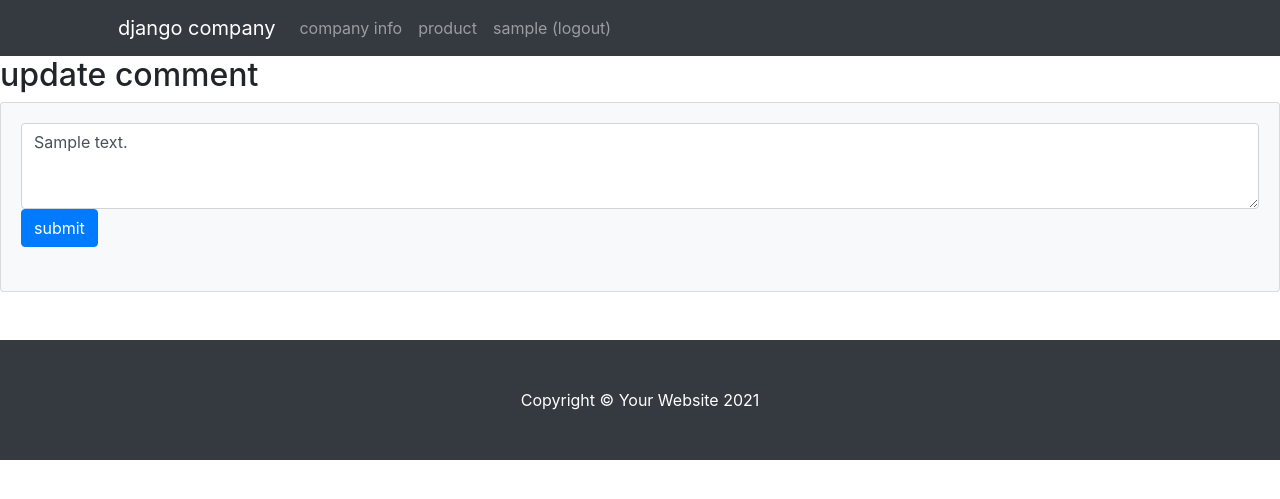
After one commit to bburing/django_lec, a Django app: page /mysite/comment/update/1/ in a window 1280 px wide. The commit adds this page. Shown: the top 499 px of the page. Run offline with Django 4.2, Linux system fonts and the light colour scheme; a user stored in the database is signed in; tables that the repository leaves empty hold one stand-in row (values such as "Sample post"); some libraries are stand-ins or nearby versions.

Commit message:
4주차 개발 시작

```diff
--- a/accounts/views.py
+++ b/accounts/views.py
@@ -9,8 +9,8 @@ def signup(request):
             user = form.save()
             login(request, user)
             return redirect('/')
-        else:
-            form = SignupForm()
+    else:
+        form = SignupForm()
         return render(request, 'accounts/signup.html', {'form': form})
 
 # Create your views here.
--- /dev/null
+++ b/mysite/forms.py
@@ -0,0 +1,7 @@
+from .models import Comment
+from django import forms
+
+class CommentForm(forms.ModelForm):
+    class Meta:
+        model = Comment
+        fields = ('content',)
--- a/mysite/models.py
+++ b/mysite/models.py
@@ -1,6 +1,17 @@
 from django.db import models
+from django.contrib.auth.models import User
 
 class MainContent(models.Model):
     title = models.CharField(max_length=200)
     content = models.TextField()
     pub_date = models.DateTimeField('date published')
+
+    def __str__(self):
+        return self.title
+
+class Comment(models.Model):
+    author = models.ForeignKey(User, on_delete=models.CASCADE)
+    content_list = models.ForeignKey(MainContent, on_delete=models.CASCADE)
+    content = models.TextField()
+    create_date = models.DateTimeField(auto_now_add=True)
+    modify_date=models.DateTimeField(auto_now=True)
--- a/mysite/urls.py
+++ b/mysite/urls.py
@@ -20,4 +20,7 @@ from.import views
 urlpatterns = [
     path('',views.index),
     path('<int:content_id>/', views.detail, name='detail'),
+    path('comment/create/<int:content_id>/', views.comment_create, name='comment_create'),
+    path('comment/update/<int:comment_id>/', views.comment_update, name='comment_update'),
+    path('comment/delete/<int:comment_id>/', views.comment_delete, name='comment_delete'),
 ]
--- a/mysite/views.py
+++ b/mysite/views.py
@@ -1,8 +1,9 @@
-from django.shortcuts import get_object_or_404, render
-
 # Create your views here.
-from django.shortcuts import render
-from.models import MainContent
+from django.core.exceptions import PermissionDenied
+from django.shortcuts import get_object_or_404, render, redirect
+from .models import MainContent, Comment
+from django.contrib.auth.decorators import login_required
+from .forms import CommentForm
 def index(request):
     content_list=MainContent.objects.order_by('-pub_date')
     context={'content_list':content_list}
@@ -11,3 +12,47 @@ def detail(request, content_id):
     content_list = get_object_or_404(MainContent, pk=content_id)
     context = {'content_list': content_list}
     return render(request, 'mysite/content_detail.html', context)
+@login_required(login_url='accounts:login')
+def comment_create(request, content_id):
+    content_list = get_object_or_404(MainContent, pk=content_id)
+
+    if request.method == 'POST':
+        form = CommentForm(request.POST)
+        if form.is_valid():
+            comment = form.save(commit=False)
+            comment.content_list = content_list
+            comment.author = request.user
+            comment.save()
+            return redirect('detail', content_id=content_list.id)
+    else:
+        form = CommentForm()
+        context = {'content_list': content_list, 'form': form}
+        return render(request, 'mysite/content_detail.html', context)
+
+@login_required(login_url='accounts:login')
+def comment_update(request, comment_id):
+    comment = get_object_or_404(Comment, pk=comment_id)
+
+    if request.user != comment.author:
+        raise PermissionDenied
+
+    if request.method == 'POST':
+        form = CommentForm(request.POST, instance=comment)
+        if form.is_valid():
+            comment = form.save(commit=False)
+            comment.save()
+            return redirect('detail', content_id=comment.content_list.id)
+    else:
+        form = CommentForm(instance=comment)
+
+    context = {'comment': comment, 'form': form}
+    return render(request, 'mysite/comment_form.html', context)
+@login_required(login_url='accounts:login')
+def comment_delete(request, comment_id):
+    comment = get_object_or_404(Comment, pk=comment_id)
+
+    if request.user != comment.author:
+        raise PermissionDenied
+    else:
+        comment.delete()
+    return redirect('detail', content_id=comment.content_list.id)
--- /dev/null
+++ b/templates/mysite/comment_form.html
@@ -0,0 +1,15 @@
+{% extends 'base.html' %}
+{% block content %}
+<h2> update comment</h2>
+<section class="mb-5">
+  <div class="card bg-light">
+    <div class="card-body">
+      <form method="post" class="mb-4" action="{% url 'comment_update' comment.id %}">
+        {% csrf_token %}
+        <textarea id="content" name="content" class="form-control" rows="3">{{form.content.value}}</textarea>
+        <button type="submit" class="btn btn-primary">submit</button>
+      </form>
+    </div>
+  </div>
+</section>
+{% endblock %}
```
Also changed, not shown: mysite/admin.py (+12 -2 lines), templates/mysite/content_detail.html (+28 -0 lines).
